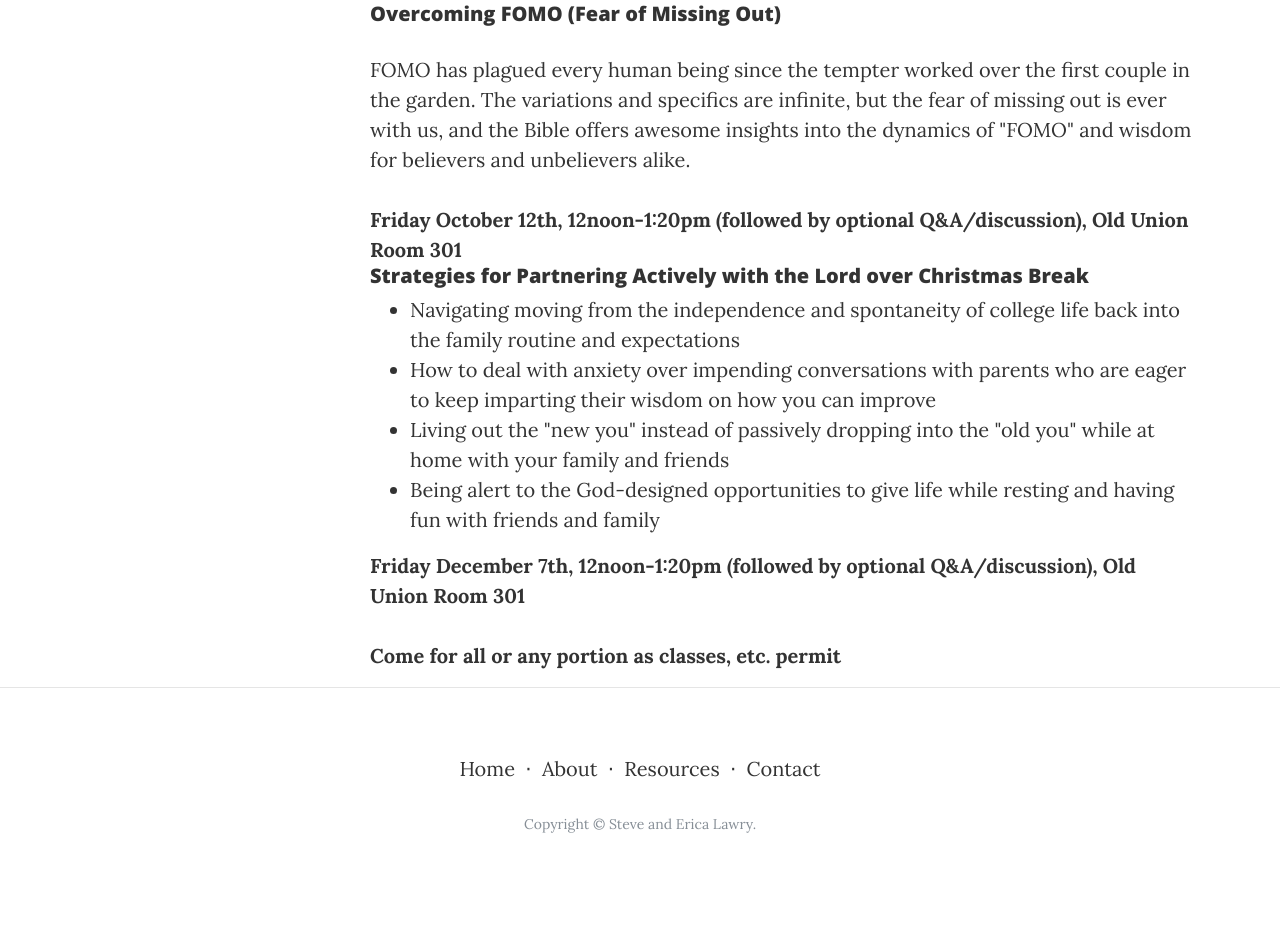
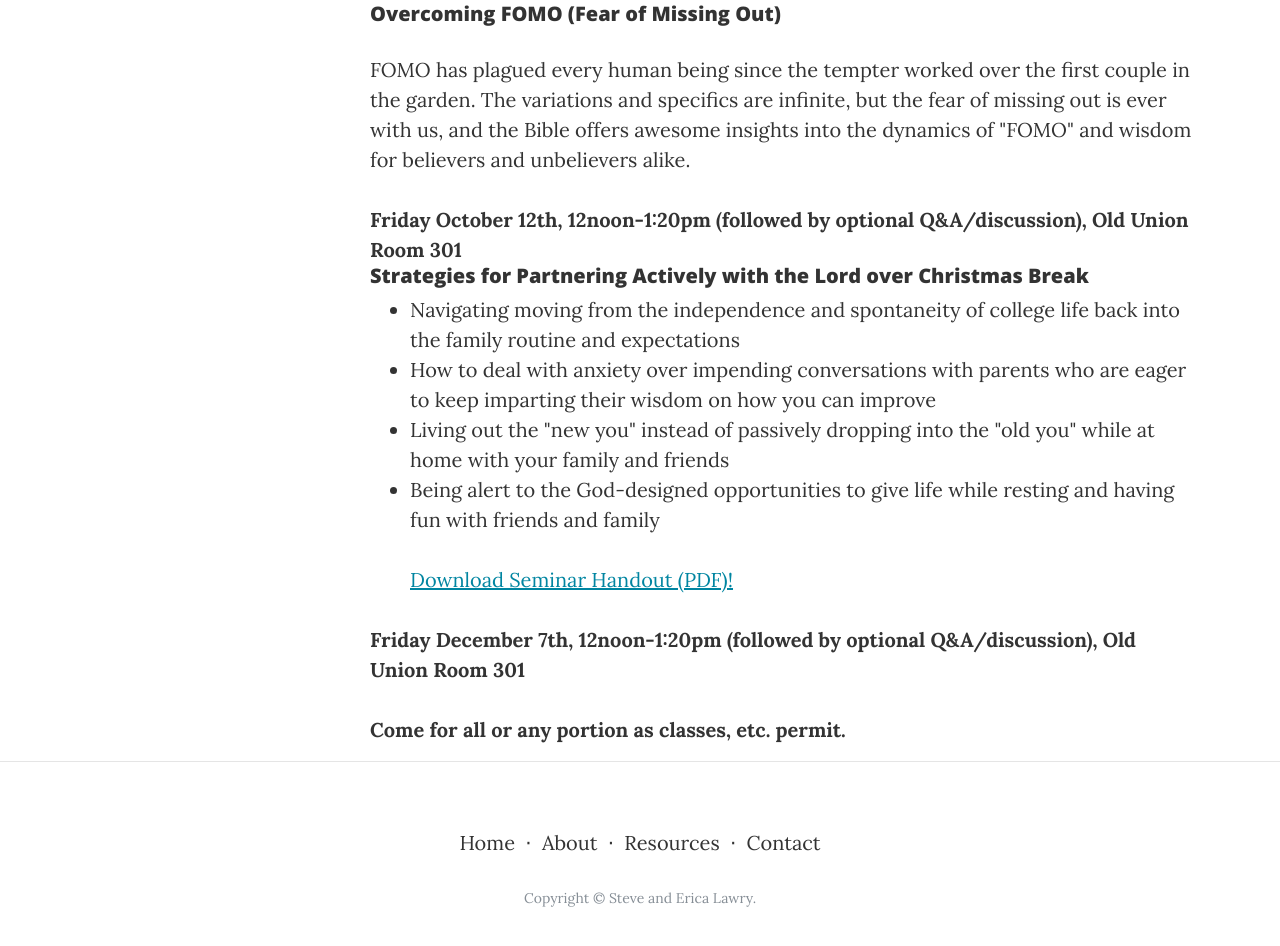
Before and after one commit to parakaleo/stanford-homepage, a website: page seminars.html in a window 1280 px wide. Shown: the part 770-1716 px from the top of the page. Before the commit the page ends 1670 px from the top, so only its background shows below. Drawn offline with nearby package versions, Linux system fonts and the light colour scheme; files that its build step writes are made by us from their sources.

Commit message:
link christmas 2018 seminar handout

```diff
--- a/seminars.html
+++ b/seminars.html
@@ -183,12 +183,17 @@
                     life</uline> while resting and having fun with friends and
                     family
                   </li>
+                  <p>
+                    <a style="color:#0085a1" target="_blank"
+                    href="documents/christmas-break-2018.pdf">Download Seminar
+                    Handout (PDF)!</a>
+                  </p>
                 </ul>
                 <strong>
                   Friday December 7th, 12noon-1:20pm (followed by optional
                   Q&amp;A/discussion), Old Union Room 301
                   <br /><br />
-                  Come for all or any portion as classes, etc. permit
+                  Come for all or any portion as classes, etc. permit.
                 </strong>
               </div>
 
```
